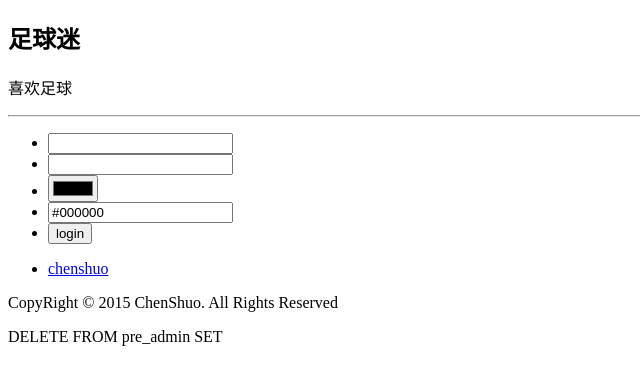
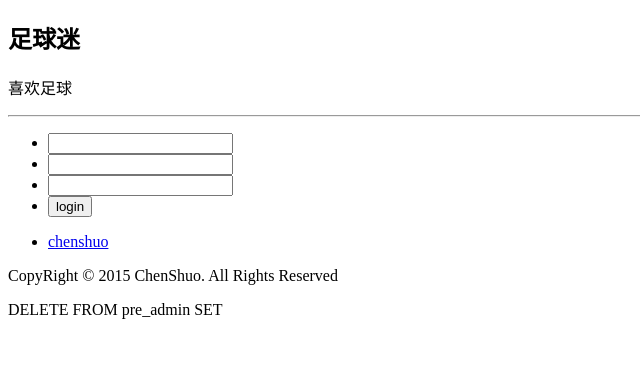
Before and after one commit to chenshuox/frame, a PHP site: page / in a window 1280 px wide. Shown: the top 385 px of the page, without its empty margins (0-640 px from the left). Run offline with PHP 8.4, Linux system fonts and the light colour scheme.

Commit message:
修改首页

```diff
--- a/application/view/home/index.php
+++ b/application/view/home/index.php
@@ -15,7 +15,6 @@
 		<ul>
 			<li><input type="text" name="username"></li>
 			<li><input type="password" name="password"></li>
-			<li><input type="color" id="color"></li>
 			<li><input type="text" id="text"></li>
 			<li><input type="submit" value="login"></li>
 		</ul>
@@ -23,14 +22,6 @@
 	<ul>
 		<li><a href="<?=HTTP_PATH?>/home/show">chenshuo</a></li>
 	</ul>
-	<script type="text/javascript">
-	var color = document.getElementById('color');
-	var text = document.getElementById('text');
-	text.value = color.value;
-	color.onchange = function() {
-		text.value = color.value;
-	}
-	</script>
 	<p><?php echo $powered; ?></p>
 
 </body>
```
